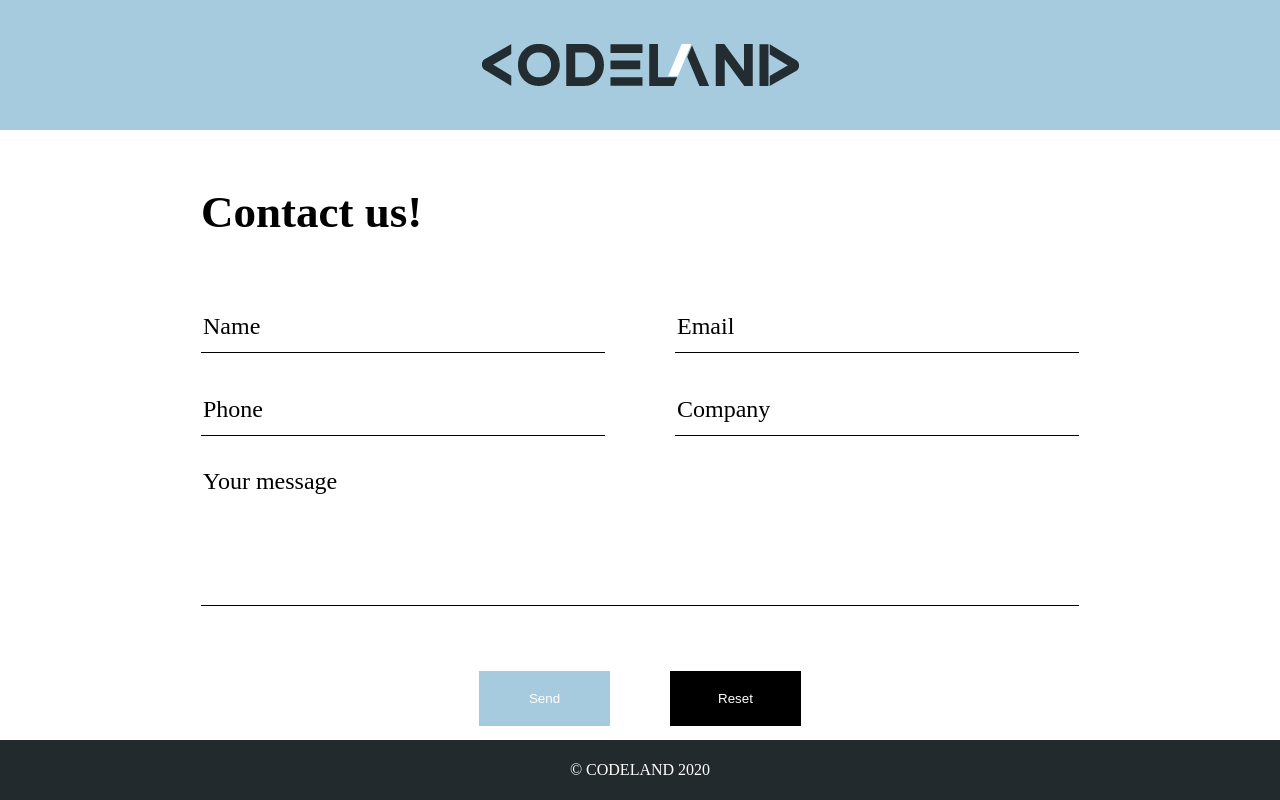
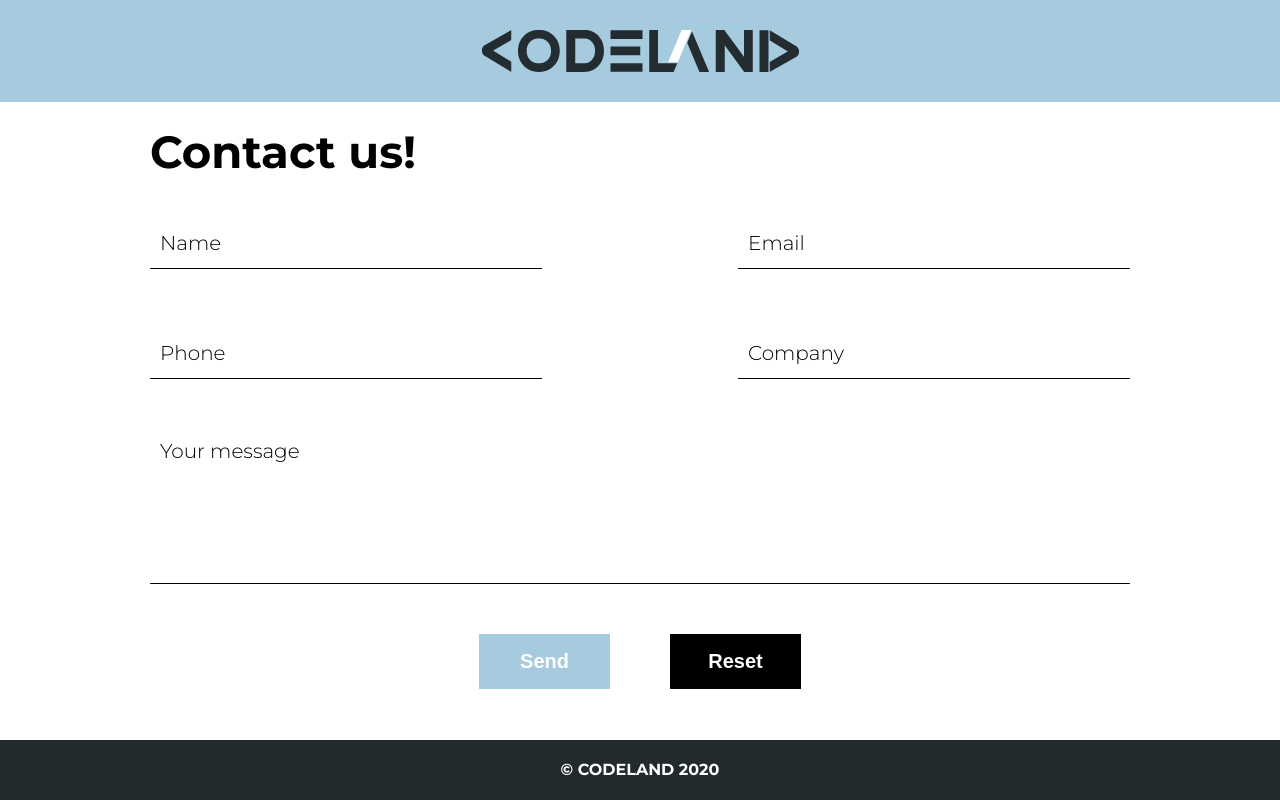
Before and after one commit to Ugizwenayo-Divine/Colloquio-English, a plain HTML site: page index.html in a window 1280 px wide. Both pictures are taken after a click on the button "Reset". Drawn offline with Linux system fonts and the light colour scheme.

Commit message:
codeland challenge 2

```diff
--- a/css/style.css
+++ b/css/style.css
@@ -1,20 +1,45 @@
+:root {
+  --colorError: rgb(255, 0, 0);
+  --colorWhite: #ffffff;
+  --colorText: #000000;
+  --colorHeaderBg: #a6cbde;
+  --colorFooterbg: #222a2e;
+  --colorResetBtn: #a2a3a4;
+}
+html {
+  font-size: 62.5%;
+}
+* {
+  padding: 0;
+  margin: 0;
+  box-sizing: border-box;
+}
 body {
-  padding: 0px;
-  margin: 0px;
-  font-family: Montserrat;
+  font-size: 1.6rem;
+}
+.header {
+  background-color: var(--colorHeaderBg);
+  padding: 3rem 0;
 }
 .container {
   width: 100vw;
-  height: 100vh;
-  margin: 0px;
+  min-height: 100vh;
 }
-.header {
-  background-color: #a6cbde;
-  height: 130px;
+.main {
+  flex-grow: 1;
+  /* align-items: flex-start; */
+}
+.form {
+  width: 100%;
+  margin-bottom: 3rem;
+  /* min-width: 70%; */
+  max-width: 100rem;
+  padding: 0 1rem;
 }
 .row {
   display: flex;
   justify-content: space-between;
+  width: 100%;
 }
 .column {
   display: flex;
@@ -25,116 +50,134 @@ body {
   align-items: center;
   justify-content: center;
 }
-.body {
-  flex-grow: 1;
-  align-items: flex-start;
-}
 .footer {
   background-color: #222a2e;
-  height: 60px;
-  color: #ffffff;
-}
-.form {
-  width: 100%;
-  padding: 10px 201px;
-}
-p {
-  color: #000000;
-  font-size: 45px;
+  padding: 2rem 0;
+  color: var(--colorWhite);
+  font-family: "Montserrat", sans-serif;
+  /* font-size: 1.6rem; */
   font-style: normal;
   font-weight: 700;
-  line-height: 55px;
-  letter-spacing: 0em;
-  text-align: left;
+  line-height: 2rem;
+}
+.title {
+  color: var(--colorText);
+  font-size: 4.5rem;
+  font-family: "Montserrat", sans-serif;
+  font-style: normal;
+  font-weight: 700;
+  line-height: 5.5rem;
+  margin-bottom: 4rem;
+}
+.input-container {
+  display: flex;
+  flex-direction: column;
+  margin-bottom: 5rem;
+  align-self: flex-start;
+  width: 40%;
 }
 .field {
   border: none;
-  border-bottom: 1px solid #000000;
-  text-decoration: none;
-  margin: 15px 0px;
+  border-bottom: 0.1rem solid var(--colorText);
+  padding: 0 1rem;
 }
-input {
-  width: 400px;
-  height: 50px;
+.input-field {
+  height: 5rem;
+  margin-bottom: 1rem;
+  font-family: "Montserrat", sans-serif;
+  font-weight: 400;
 }
-textarea {
-  text-decoration: none;
+.textarea-field {
   resize: none;
 }
-textarea:focus,
-input:focus {
+.textarea-field:focus,
+.input-field:focus {
   outline: none;
   background-color: none;
 }
-input:-webkit-autofill,
-input:-webkit-autofill:hover,
-input:-webkit-autofill:focus,
-input:-webkit-autofill:active {
-  -webkit-box-shadow: 0 0 0 30px white inset !important;
+.input-field:-webkit-autofill,
+.input-field:-webkit-autofill:hover,
+.input-field:-webkit-autofill:focus,
+.input-field:-webkit-autofill:active {
+  -webkit-box-shadow: 0 0 0 3rem var(--colorWhite) inset !important;
+}
+.input-field::-webkit-outer-spin-button,
+.input-field::-webkit-inner-spin-button {
+  -webkit-appearance: none;
+  margin: 0;
+}
+.input-field[type="number"] {
+  -moz-appearance: textfield;
 }
 ::placeholder {
-  font-family: Montserrat;
-  font-size: 24px;
+  font-family: "Montserrat", sans-serif;
+  font-size: 2rem;
+  font-weight: 300;
   font-style: normal;
-  color: #000000;
+  color: var(--colorText);
 }
 .text {
-  font-size: 24px;
+  font-family: "Montserrat", sans-serif;
+  font-size: 2rem;
   font-style: normal;
+  font-weight: 400;
 }
-button {
-  height: 55px;
-  width: 131px;
-  margin: 0px 30px;
-  margin-top: 50px;
-  border-radius: 0px;
-  color: #ffffff;
+.button {
+  height: 5.5rem;
+  width: 13.1rem;
+  margin: 0 3rem;
+  margin-top: 5rem;
+  color: var(--colorWhite);
   border: none;
+  font-size: 2rem;
+  font-weight: 700;
 }
-button:hover,
-button:focus {
-  background-color: #000000;
+.button:hover,
+.button:focus {
+  background-color: var(--colorText);
 }
 .reset-button {
-  background-color: #a2a3a4;
+  background-color: var(--colorResetBtn);
 }
 .send-button {
-  background-color: #a6cbde;
+  background-color: var(--colorHeaderBg);
 }
-.red-color {
-  border-color: red;
+.input-error {
+  border-color: var(--colorError);
 }
-.red-color::-webkit-input-placeholder {
-  color: red;
+.input-error::-webkit-input-placeholder {
+  color: var(--colorError);
+  font-size: 1.6rem;
 }
 .error {
   display: none;
-  color: red;
+  color: var(--colorError);
+  font-size: 1.6rem;
+  font-weight: 300;
+  width: 80%;
+  flex-grow: 1;
 }
 
-@media screen and (max-width: 678px) {
+@media screen and (max-width: 768px) {
   .row {
     flex-direction: column;
   }
   .container {
-    width: 100vw;
     height: 100%;
-    margin: 0px;
-  }
-  .form {
-    padding: 0px;
+    margin: 0;
   }
   .body {
-    margin: 0px 10px;
+    margin: 0;
   }
-  input {
+  .input-field {
+    flex-grow: 1;
+  }
+  .input-container {
+    margin-bottom: 3rem;
     width: 100%;
   }
-  .button-container {
-    margin-bottom: 30px;
-  }
-  button {
-    margin: 0px 20px;
-    margin-top: 30px;
+  .button {
+    margin: 0 2rem;
+    margin-top: 3rem;
   }
 }
--- a/index.html
+++ b/index.html
@@ -5,7 +5,10 @@
     <meta http-equiv="X-UA-Compatible" content="IE=edge" />
     <meta name="viewport" content="width=device-width, initial-scale=1.0" />
     <link rel="stylesheet" href="./css/style.css" />
-    <script src="./js/index.js"></script>
+    <link
+      href="https://fonts.googleapis.com/css2?family=Montserrat:wght@100;300;400;700&family=Work+Sans:wght@200;300;900&display=swap"
+      rel="stylesheet"
+    />
     <title>Document</title>
   </head>
   <body>
@@ -13,60 +16,50 @@
       <header class="header center">
         <img src="./img/codeland.png" alt="" />
       </header>
-      <div class="body center">
-        <div class="form">
-          <div>
-            <p>Contact us!</p>
-          </div>
+      <div class="main center">
+        <form class="form" method="POST">
+          <h1 class="title">Contact us!</h1>
           <div class="row">
-            <div>
+            <div class="input-container">
               <input
                 type="text"
                 placeholder="Name"
-                class="field text"
+                class="field input-field text"
                 id="name"
                 name="name"
-                onkeydown="clearField(this)"
               />
             </div>
-            <div>
+            <div class="input-container">
               <input
                 type="email"
                 placeholder="Email"
-                class="field text"
+                class="field input-field text"
                 id="email"
                 name="email"
-                onchange="onChange(this)"
-                onkeydown="clearField(this)"
               />
-              <div id="email-error" class="text error">
-                Provide a valid email
-              </div>
+              <div class="text error">Provide a valid email</div>
             </div>
           </div>
           <div class="row">
-            <div>
+            <div class="input-container">
               <input
-                type="text"
+                type="number"
                 placeholder="Phone"
-                class="field text"
+                class="field input-field text"
                 id="phone"
                 name="phone"
-                onchange="onChange(this)"
-                onkeydown="clearField(this)"
               />
-              <div id="phone-error" class="text error">
-                Provide a valid phone
+              <div class="text error">
+                Phone number must have 8 to 10 digits
               </div>
             </div>
-            <div>
+            <div class="input-container">
               <input
                 type="text"
                 placeholder="Company"
-                class="field text"
+                class="field input-field text"
                 id="company"
                 name="company"
-                onkeydown="clearField(this)"
               />
             </div>
           </div>
@@ -74,33 +67,23 @@
             <textarea
               name="message"
               id="message"
-              rows="5"
+              rows="6"
               placeholder="Your Message"
-              class="field text"
-              onkeydown="clearField(this)"
+              class="field textarea-field text"
             ></textarea>
           </div>
           <div class="button-container center">
-            <button
-              class="send-button"
-              type="button"
-              id="send-btn"
-              onclick="submit();"
-            >
+            <button class="button send-button" type="button" id="send-btn">
               Send
             </button>
-            <button
-              class="reset-button"
-              type="button"
-              id="reset-btn"
-              onclick="reset();"
-            >
+            <button class="button reset-button" type="button" id="reset-btn">
               Reset
             </button>
           </div>
-        </div>
+        </form>
       </div>
       <footer class="footer center">&copy; CODELAND 2020</footer>
     </div>
+    <script src="./js/index.js"></script>
   </body>
 </html>
--- a/js/index.js
+++ b/js/index.js
@@ -1,91 +1,91 @@
-function submit() {
-  const name = document.getElementById("name");
-  const email = document.getElementById("email");
-  const phone = document.getElementById("phone");
-  const company = document.getElementById("company");
-  const message = document.getElementById("message");
+const nameInput = document.querySelector("#name");
+const email = document.querySelector("#email");
+const phone = document.querySelector("#phone");
+const company = document.querySelector("#company");
+const message = document.querySelector("#message");
+const fields = document.querySelectorAll(".field");
 
-  if (name.value == null || name.value == "") {
-    name.classList.add("red-color");
-    name.placeholder = "Write your name and surname";
+const clearFieldError = (element) => {
+  element.classList.remove("input-error");
+  if (
+    element.nextElementSibling &&
+    element.nextElementSibling.classList.contains("error")
+  ) {
+    element.nextElementSibling.style.display = "none";
   }
-  if (company.value == null || company.value == "") {
-    company.classList.add("red-color");
-    company.placeholder = "Write your company name";
+};
+
+const validateEmail = (element) => {
+  if (
+    element.value.length > 0 &&
+    !/^[\w-\.]+@([\w-]+\.)+[\w-]{2,4}$/.test(element.value)
+  ) {
+    element.classList.add("input-error");
+    element.nextElementSibling.style.display = "block";
   }
-  if (email.value == null || email.value == "") {
-    email.classList.add("red-color");
-    email.placeholder = "Write an email(example@example.com)";
+};
+
+const onChange = ({ target: element }) => {
+  if (element.value.length >= 8 && element.value.length <= 10) {
+    clearFieldError(element);
+  } else {
+    element.classList.add("input-error");
+    element.nextElementSibling.style.display = "block";
   }
-  if (phone.value == null || phone.value == "") {
-    phone.classList.add("red-color");
-    phone.placeholder = "Write your phone number";
+};
+
+const isNumber = (event) => {
+  const charCode = event.which ? event.which : event.keyCode;
+  if (
+    (charCode > 31 && (charCode < 48 || charCode > 57)) ||
+    event.target.value.length > 9
+  ) {
+    event.preventDefault();
   }
-  if (message.value == null || message.value == "") {
-    message.classList.add("red-color");
-    message.placeholder = "Write your message";
+};
+
+const validateInput = (element, placeholder) => {
+  if (element.value === null || element.value.trim() === "") {
+    element.classList.add("input-error");
+    element.placeholder = placeholder;
   }
-}
+};
 
-function reset() {
-  const name = document.getElementById("name");
-  const email = document.getElementById("email");
-  const phone = document.getElementById("phone");
-  const company = document.getElementById("company");
-  const message = document.getElementById("message");
-  const fields = document.getElementsByClassName("field");
+const submit = () => {
+  validateInput(nameInput, "Write your name and surname");
+  validateInput(company, "Write your company name");
+  validateInput(email, "Write an email (example@example.com)");
+  validateInput(phone, "Write your phone number");
+  validateInput(message, "Write your message");
 
-  for (let i = 0; i < fields.length; i++) {
-    fields[i].classList.remove("red-color");
-    fields[i].value = "";
+  if (email.value.length > 0) {
+    validateEmail(email);
   }
-  document.getElementById("phone-error").style.display = "none";
-  document.getElementById("email-error").style.display = "none";
-  name.placeholder = "Name";
+};
+
+const reset = () => {
+  fields.forEach((el) => {
+    clearFieldError(el);
+    el.value = "";
+  });
+  nameInput.placeholder = "Name";
   email.placeholder = "Email";
   phone.placeholder = "Phone";
   company.placeholder = "Company";
   message.placeholder = "Your message";
-}
+};
 
-function clearField(element) {
-  const fields = document.getElementsByClassName("field");
-  const phoneError = document.getElementById("phone-error");
-  const emailError = document.getElementById("email-error");
-  if (element.name == "phone") {
-    phoneError.style.display = "none";
-  }
-  if (element.name == "email") {
-    emailError.style.display = "none";
-  }
+const initialEvents = () => {
+  fields.forEach((el) => {
+    if (el.name !== "phone") {
+      el.addEventListener("keyup", clearFieldError);
+    } else {
+      el.addEventListener("keyup", onChange);
+      el.addEventListener("keypress", isNumber);
+    }
+  });
+  document.querySelector("#send-btn").addEventListener("click", submit);
+  document.querySelector("#reset-btn").addEventListener("click", reset);
+};
 
-  for (let i = 0; i < fields.length; i++) {
-    if (element.name == fields[i].name) {
-      fields[i].classList.remove("red-color");
-    }
-  }
-}
-function onChange(element) {
-  console.log(element.name);
-  const phoneError = document.getElementById("phone-error");
-  const emailError = document.getElementById("email-error");
-  const email = document.getElementById("email");
-
-  if (
-    element.name == "phone" &&
-    (element.value.length < 8 ||
-      element.value.length > 10 ||
-      !/^[\d]+$/.test(element.value))
-  ) {
-    phone.classList.add("red-color");
-    phoneError.style.display = "block";
-  }
-  if (
-    element.name == "email" &&
-    element.value.length > 0 &&
-    !/^[\w-\.]+@([\w-]+\.)+[\w-]{2,4}$/.test(element.value)
-  ) {
-    email.classList.add("red-color");
-    emailError.style.display = "block";
-  }
-}
+initialEvents();
```
